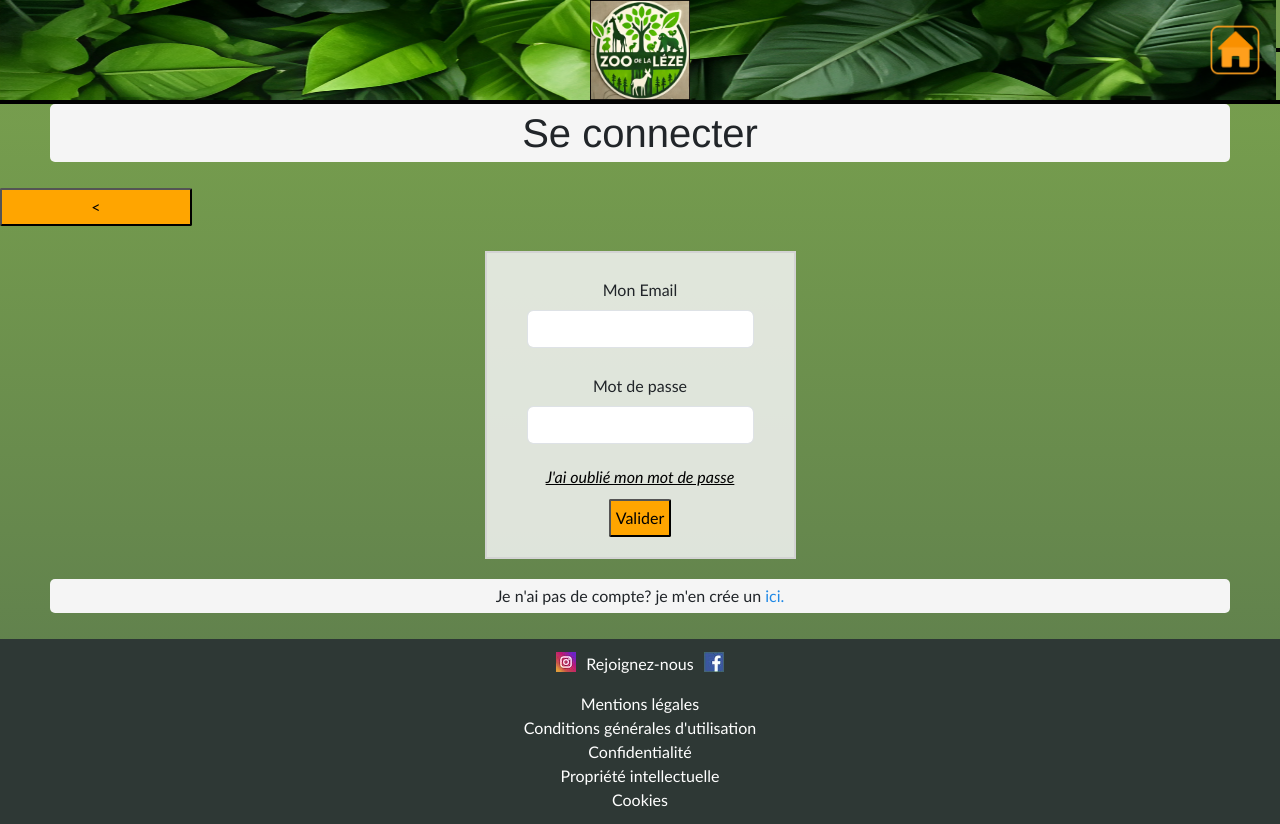
After one commit to El-pollo-loco-adrar/filrouge_MVC, a PHP site: page /view/connexionJeu.php in a window 1280 px wide. The commit adds this page. Run offline with PHP 8.4, Linux system fonts and the light colour scheme.

Commit message:
envoie 09.03

```diff
--- a/controller/controllerConnexionJeu.php
+++ b/controller/controllerConnexionJeu.php
@@ -2,4 +2,4 @@
 
 include "./../view/jeu/header_jeu.php";
 include "./../view/jeu/view_connexionJeu.php";
-include "./../view/footer.php";
+include "./../view/jeu/footer_jeu.php";
--- a/index.php
+++ b/index.php
@@ -1,5 +1,7 @@
 <?php
 
-
-    require "./controller/controllerAccueil.php";
+    include "./model/modelUser.php";
+    include "./view/header.php";
+    include "./view/view_accueil.php";
+    include "./view/footer.php";
 ?>
--- a/utils/function.php
+++ b/utils/function.php
@@ -5,6 +5,7 @@ function sanitize($data){
 }
 
 //Fonction de création de l'objet de connexion PDO
+
 function connect(){
     return new PDO('mysql:host=localhost;dbname=zoo','root','',array(PDO::ATTR_ERRMODE=>PDO::ERRMODE_EXCEPTION));
 }
--- /dev/null
+++ b/view/connexionJeu.php
@@ -0,0 +1,8 @@
+<?php
+
+include "./../utils/function.php";
+include "./jeu/header_jeu.php";
+include "./jeu/view_connexionJeu.php";
+
+
+include "./jeu/footer_jeu.php";
--- a/view/header.php
+++ b/view/header.php
@@ -60,18 +60,18 @@
                 </li>
                                 <!-- ACCES AU JEU DE PISTE -->
                 <li><hr class="dropdown-divider"></li>
-                <li><a class="dropdown-item lienJeu" href="controller\controllerConnexionJeu.php">LE JEUX DU ZOO 🐘</a></li>
+                <li><a class="dropdown-item lienJeu" href="view/connexionJeu.php">LE JEUX DU ZOO 🐘</a></li>
 
             </ul>
         </div>
                 <!--LOGO-->
         <div class="logo">
-            <a href="index.html"><img src="images/logo.png" alt="logo" style="width: 100px; height: 100px; object-fit: cover;"></a>
+            <a href="./index.php"><img src="images/logo.png" alt="logo" style="width: 100px; height: 100px; object-fit: cover;"></a>
         </div>
 
                 <!-- BOUTON ACCUEIL-->
         <div class="btnAccueil">
-            <a href="index.html"><img src="images/iconretour.png" alt="accueil" style="width: 50px; height: 60px; object-fit: cover;"></a>
+            <a href="./index.html"><img src="images/iconretour.png" alt="accueil" style="width: 50px; height: 60px; object-fit: cover;"></a>
         </div>
 
     </header>
--- /dev/null
+++ b/view/jeu/footer_jeu.php
@@ -0,0 +1,22 @@
+
+<footer>
+<div class="socialLinks">
+    <a href="index.html"><img src="../images/instalogo.jpg" alt="logoinstagram" style="width: 20px; height: 20px; object-fit: cover;" ></a>
+    <p>Rejoignez-nous</p>
+    <a href="index.html"><img src="../images/iconfb.jpg" alt="logofacebook" style="width: 20px; height: 20px; object-fit: cover;"></a>
+</div>
+<div class="footerLinks">
+    <a href="Pages\mentions légales.html">Mentions légales</a>
+    <a href="Pages\CGU.html">Conditions générales d'utilisation</a>
+    <a href="Pages\confidentialités.html">Confidentialité</a>
+    <a href="Pages\propriété intellectuelle.html">Propriété intellectuelle</a>
+    <a href="Pages\cookies.html">Cookies</a>
+</div>
+</footer>
+
+
+<script src="../src\script\script.js"></script>
+<script src="https://cdn.jsdelivr.net/npm/bootstrap@5.3.3/dist/js/bootstrap.bundle.min.js" integrity="sha384-YvpcrYf0tY3lHB60NNkmXc5s9fDVZLESaAA55NDzOxhy9GkcIdslK1eN7N6jIeHz" crossorigin="anonymous"></script>
+
+</body>
+</html>
--- a/view/jeu/header_jeu.php
+++ b/view/jeu/header_jeu.php
@@ -3,7 +3,7 @@
     <meta charset="UTF-8">
     <meta name="viewport" content="width=device-width, initial-scale=1.0">
     <meta name="description" content="Découvrez le jeu de piste du Zoo de la Lèze : êtes-vous prêt à découvrir le parc dans son intimité?">
-    <link rel="stylesheet" href="src\style\style.css">
+    <link rel="stylesheet" href="../src/style/style.css">
 
     <link href="https://cdn.jsdelivr.net/npm/bootstrap@5.3.3/dist/css/bootstrap.min.css" rel="stylesheet" integrity="sha384-QWTKZyjpPEjISv5WaRU9OFeRpok6YctnYmDr5pNlyT2bRjXh0JMhjY6hW+ALEwIH" crossorigin="anonymous">
     <title>Zoo de la Lèze - Jeu du Parc - Connexion</title>
@@ -12,16 +12,16 @@
     <div id="containerTotalConnexion">
         <header>
             <!--IMAGE DE FOND HEADER-->
-    <img class="fondHeader" src="./images/feuilles-1.png" alt="header">
+    <img class="fondHeader" src="../images/feuilles-1.png" alt="header">
 
             <!--LOGO-->
     <div class="logo">
-    <a href=""><img src="images/logo.png" alt="logo" style="width: 100px; height: 100px; object-fit: cover;" ></a>
+    <a href="./../index.php"><img src="../images/logo.png" alt="logo" style="width: 100px; height: 100px; object-fit: cover;" ></a>
     </div>
 
             <!-- BOUTON ACCUEIL-->
     <div class="btnAccueil">
-    <a href="/index.html"><img src="images\iconretour.png" alt="accueil" style="width: 50px; height: 60px; object-fit: cover;"></a>
+    <a href="./../index.php"><img src="../images\iconretour.png" alt="accueil" style="width: 50px; height: 60px; object-fit: cover;"></a>
     </div>
     <div id="separate"></div>
         </header>
--- a/view/jeu/view_connexionJeu.php
+++ b/view/jeu/view_connexionJeu.php
@@ -30,6 +30,6 @@
 
         <!--CREATION DE COMPTE-->
     <div id="creation-compte">
-        <p>Je n'ai pas de compte? je m'en crée un <a href="controllerInscriptionJeu.php">ici.</a></p>
+        <p>Je n'ai pas de compte? je m'en crée un <a href="inscriptionJeu.php">ici.</a></p>
     </div>
 </div>
```
Also changed, not shown: controller/controllerAccueil.php (+24 -3 lines), controller/controllerInscriptionJeu.php (+4 -7 lines), model/modelUser.php (+19 -0 lines), view/inscriptionJeu.php (added, +19 -0 lines), view/jeu/view_inscriptionJeu.php (+4 -37 lines), view/view_accueil.php (+8 -1 lines).
